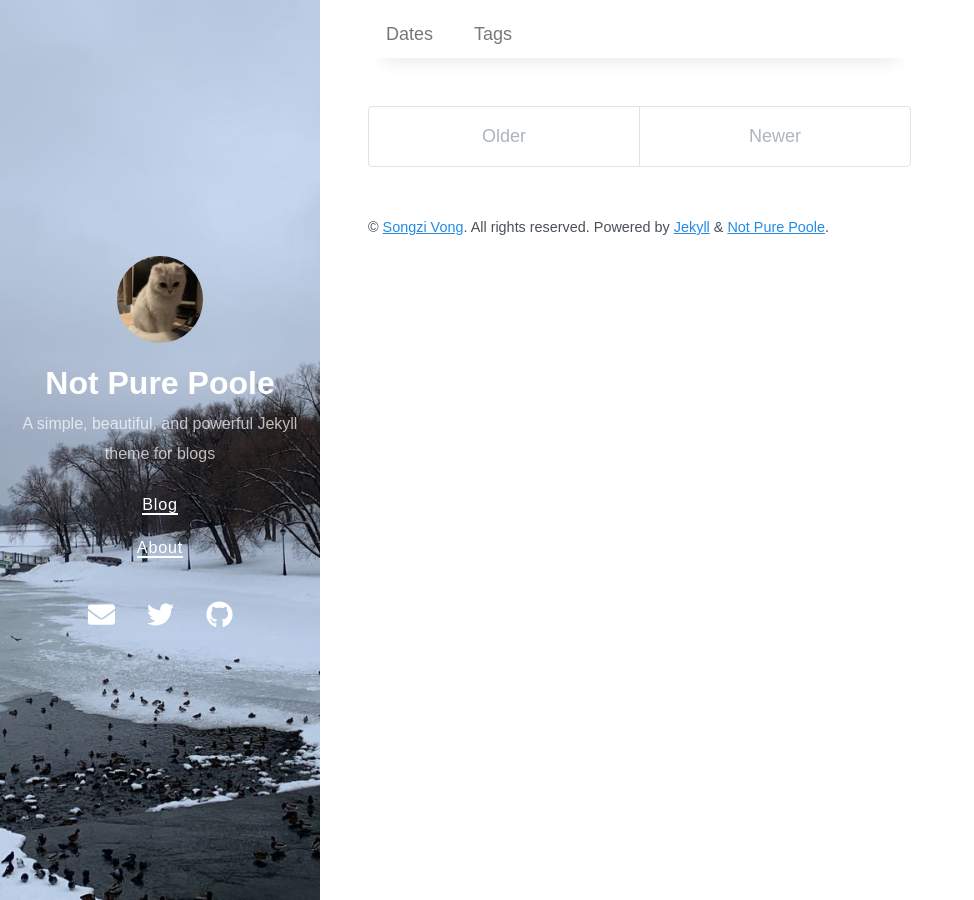
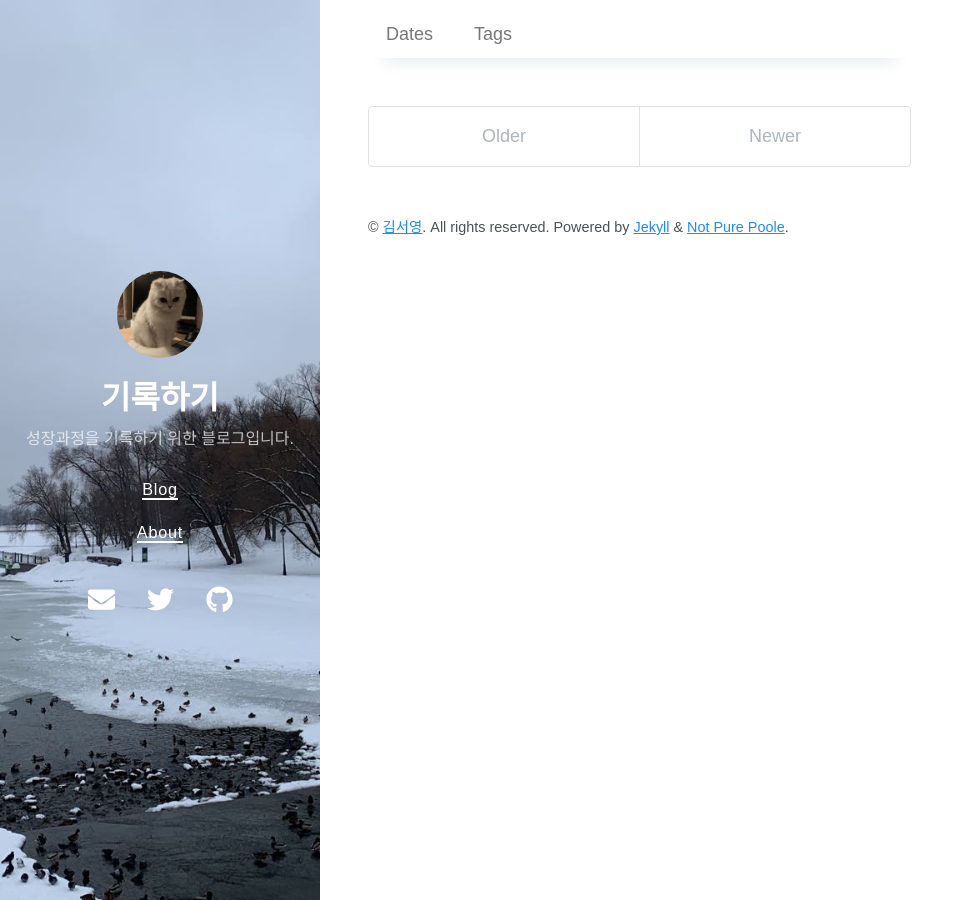
Before and after one commit to sykimtropical/tropical.github.io, a Jekyll site: the page built from index.markdown, in a window 1280 px wide. Shown: the whole page, without its empty margins (0-974 px from the left). Built offline with Jekyll 4.4.1, drawn with Linux system fonts in a browser that asks for light colours; nearby versions of some CDN libraries; the list of posts is cut into pages by our own code.

Commit message:
블로그 _config.yml 수정

```diff
--- a/_config.yml
+++ b/_config.yml
@@ -1,7 +1,7 @@
 # Setup
-title: Not Pure Poole
-description: A simple, beautiful, and powerful Jekyll theme for blogs
-url: https://vszhub.github.io
+title: 기록하기
+description: 성장과정을 기록하기 위한 블로그입니다.
+url: https://sykimtropical.github.io
 avatar: /avatar.jpeg
 paginate: 5
 permalink: pretty
@@ -29,14 +29,13 @@ exclude:
 
 # Optimize Jekyl SEO Tag
 twitter:
-  username: vszhub
+  username: sykimtropical
   card: summary
 logo: logo.png
 social:
-  name: Songzi Vong
+  name: 김서영
   links:
-    - https://twitter.com/vszhub
-    - https://github.com/vszhub
+    - https://github.com/sykimtropical
 google_site_verification: xxxxx
 lang: en
 
@@ -54,6 +53,6 @@ sass:
 
 # Specify the author for blog posts
 author:
-  name: Songzi Vong
-  url: https://github.com/vszhub/
-  email: vszhub@gmail.com
+  name: 김서영
+  url: https://github.com/sykimtropical
+  email: tropical_789@naver.com
```
